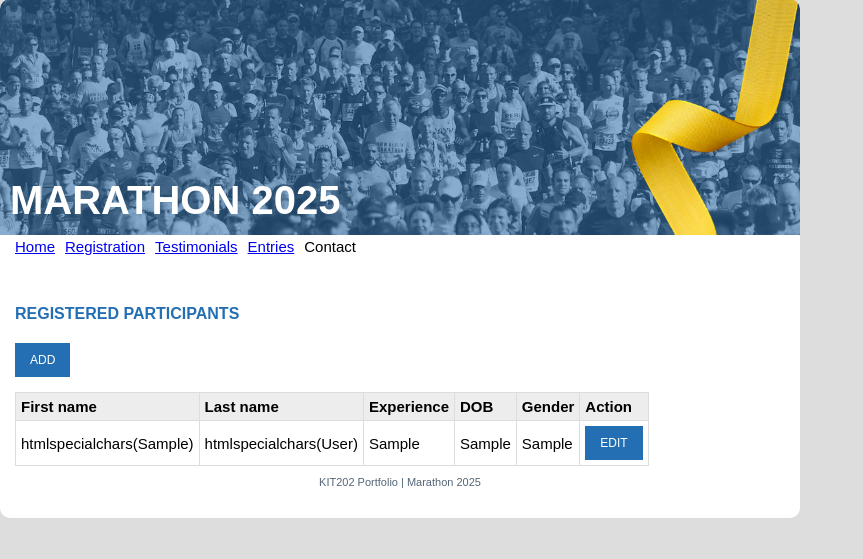
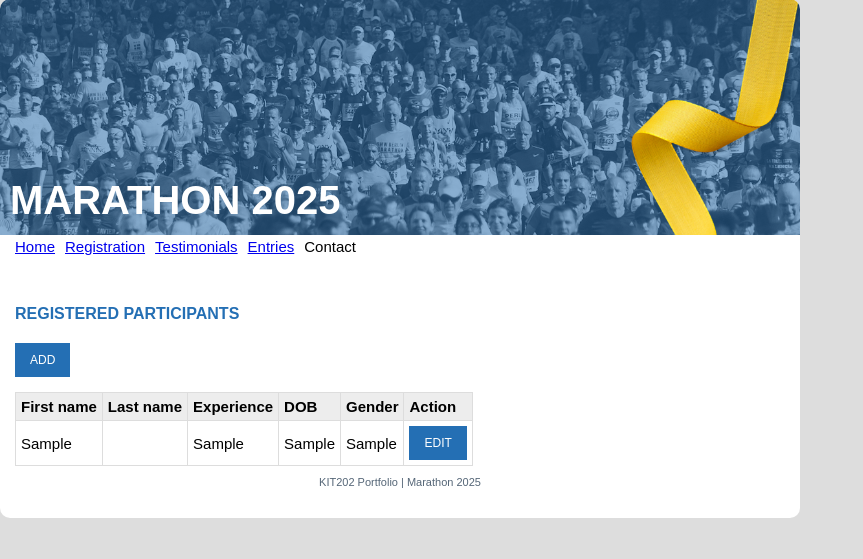
Before and after one commit to LuddyFish/KIT202-Portfolio, a PHP site: page /dynamic_site/participants.php in a window 1280 px wide. Shown: the part 26-585 px from the top of the page, without its empty margins (0-863 px from the left). Run offline with PHP 8.4, Linux system fonts and the light colour scheme; tables that the repository leaves empty or names only in its code hold one stand-in row (values such as "Sample post"); data that the repository does not hold is empty; a stand-in replaces the project's code that opens the database connection.

Commit message:
Attempt to fix `htmlspecialchars` part.IDK

```diff
--- a/dynamic_site/participants.php
+++ b/dynamic_site/participants.php
@@ -37,9 +37,11 @@
         <?php
           if ($result->num_rows > 0) {
             while ($row = $result->fetch_assoc()) {
+              $safeFirst = htmlspecialchars($row['firstName']);
+              $safeLast = htmlspecialchars($rows['lastName']);
               echo "<tr>
-                    <td>htmlspecialchars({$row['firstName']})</td>
-                    <td>htmlspecialchars({$row['lastName']})</td>
+                    <td>{$safeFirst}</td>
+                    <td>{$safeLast}</td>
                     <td>{$row['experience']}</td>
                     <td>{$row['DOB']}</td>
                     <td>{$row['gender']}</td>
```
